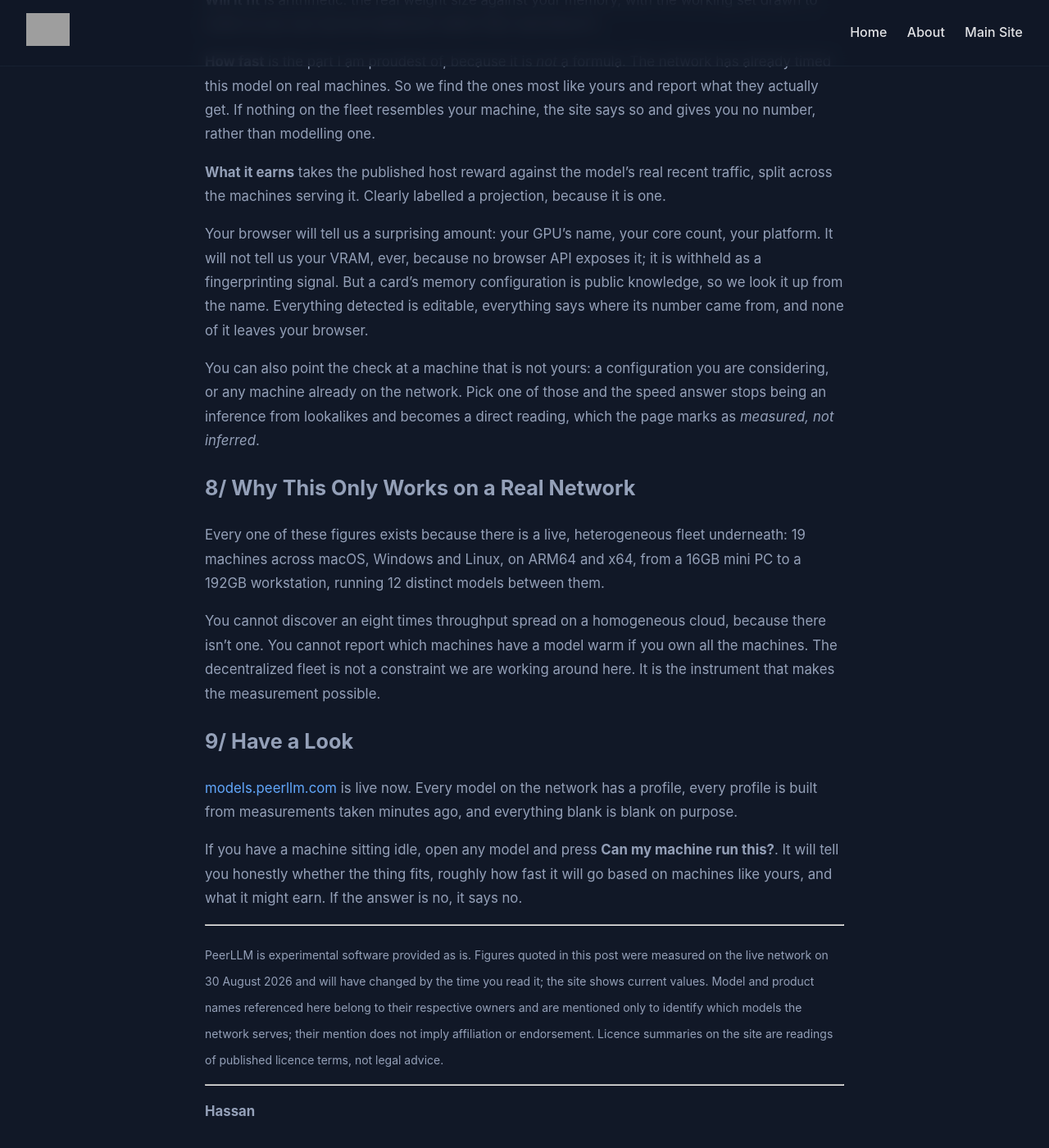
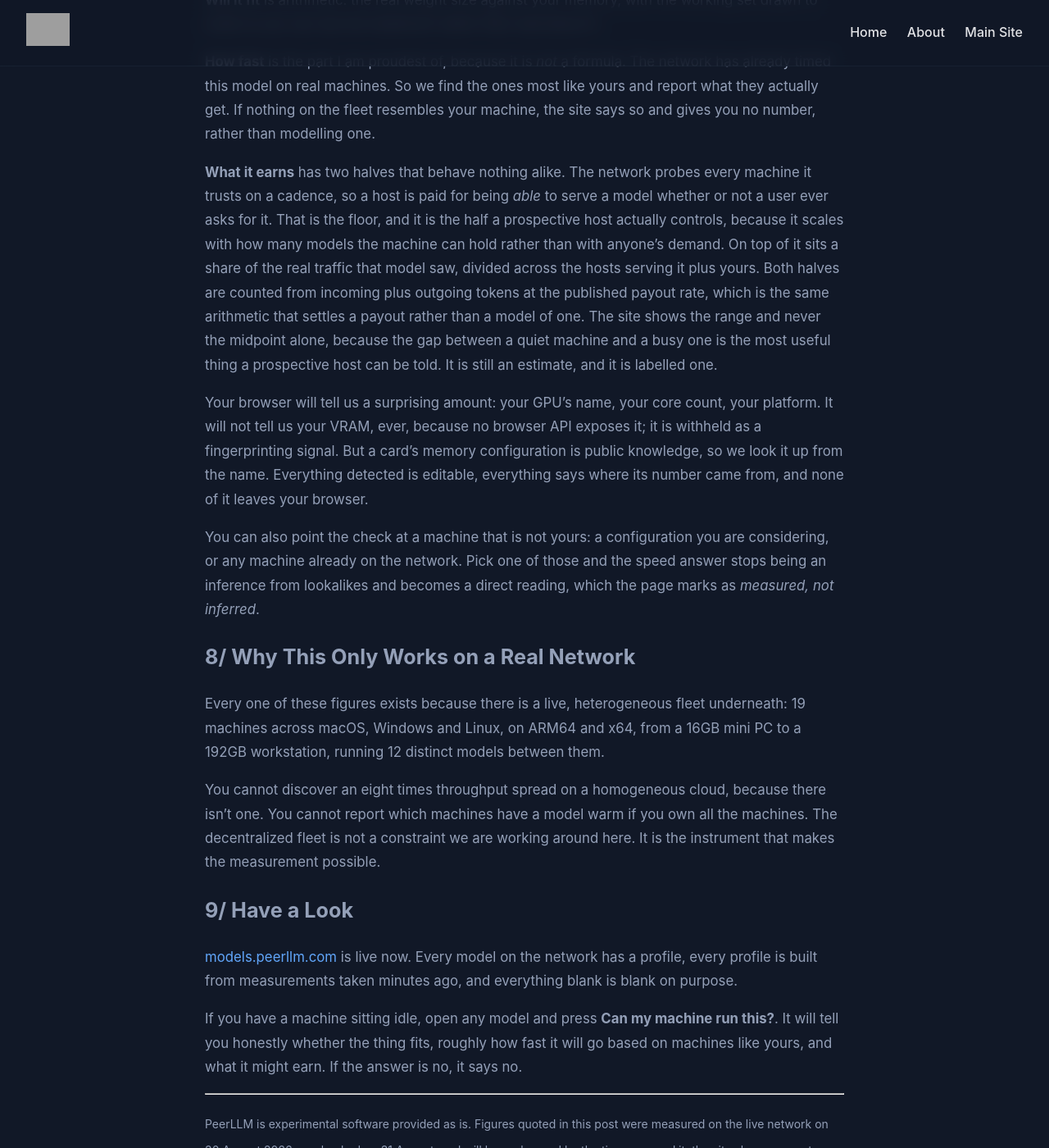
Before and after one commit to PeerLLM/peerllm.github.io, a Jekyll site: the page built from _posts/2026-08-30-introducing-peerllm-models.md, in a window 1280 px wide and 1400 px high, scrolled down 4692 px. Shown: the whole window at 82% size. Built offline with Jekyll 4.4.1, drawn with Linux system fonts in a browser that asks for light colours; comment, search, counter and statistics services are not loaded; some of the changed text lies outside the part shown; grey boxes are pictures that could not be loaded.

Commit message:
Correct the earnings paragraph: the even split was superseded
Section 7 described earnings as the host reward "split across the
machines serving it". That method was replaced in the Models service:
it divided only outgoing tokens, ignored the compliance work every
capable host receives, and came out roughly 37x low.

Describe what the site now does instead. Earnings have two halves that
behave nothing alike: a compliance floor paid for being able to serve a
model at all, and a share of the traffic the model actually saw. Both
counted from incoming plus outgoing tokens at the published rate.

Every other figure in the post was re-checked against the live network
and is unchanged: 19 machines, 16GB to 192GB, 12 models, and both
throughput tables exact.

Co-Authored-By: Claude Opus 5 <noreply@anthropic.com>

```diff
--- a/_posts/2026-08-30-introducing-peerllm-models.md
+++ b/_posts/2026-08-30-introducing-peerllm-models.md
@@ -106,7 +106,7 @@ The question most people actually arrive with. There is a button for it on every
 
 **How fast** is the part I am proudest of, because it is *not* a formula. The network has already timed this model on real machines. So we find the ones most like yours and report what they actually get. If nothing on the fleet resembles your machine, the site says so and gives you no number, rather than modelling one.
 
-**What it earns** takes the published host reward against the model's real recent traffic, split across the machines serving it. Clearly labelled a projection, because it is one.
+**What it earns** has two halves that behave nothing alike. The network probes every machine it trusts on a cadence, so a host is paid for being *able* to serve a model whether or not a user ever asks for it. That is the floor, and it is the half a prospective host actually controls, because it scales with how many models the machine can hold rather than with anyone's demand. On top of it sits a share of the real traffic that model saw, divided across the hosts serving it plus yours. Both halves are counted from incoming plus outgoing tokens at the published payout rate, which is the same arithmetic that settles a payout rather than a model of one. The site shows the range and never the midpoint alone, because the gap between a quiet machine and a busy one is the most useful thing a prospective host can be told. It is still an estimate, and it is labelled one.
 
 Your browser will tell us a surprising amount: your GPU's name, your core count, your platform. It will not tell us your VRAM, ever, because no browser API exposes it; it is withheld as a fingerprinting signal. But a card's memory configuration is public knowledge, so we look it up from the name. Everything detected is editable, everything says where its number came from, and none of it leaves your browser.
 
@@ -126,7 +126,7 @@ If you have a machine sitting idle, open any model and press **Can my machine ru
 
 ---
 
-<sub>PeerLLM is experimental software provided as is. Figures quoted in this post were measured on the live network on 30 August 2026 and will have changed by the time you read it; the site shows current values. Model and product names referenced here belong to their respective owners and are mentioned only to identify which models the network serves; their mention does not imply affiliation or endorsement. Licence summaries on the site are readings of published licence terms, not legal advice.</sub>
+<sub>PeerLLM is experimental software provided as is. Figures quoted in this post were measured on the live network on 30 August 2026, re-checked on 31 August, and will have changed by the time you read it; the site shows current values. Model and product names referenced here belong to their respective owners and are mentioned only to identify which models the network serves; their mention does not imply affiliation or endorsement. Licence summaries on the site are readings of published licence terms, not legal advice.</sub>
 
 ---
 
```
